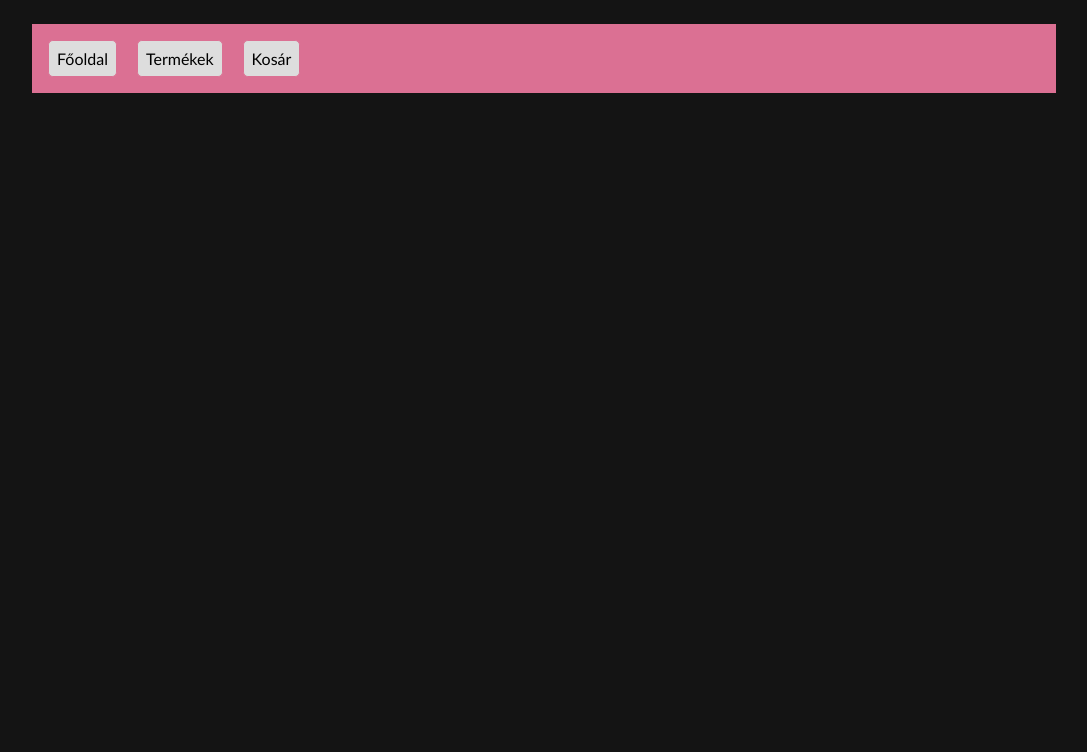
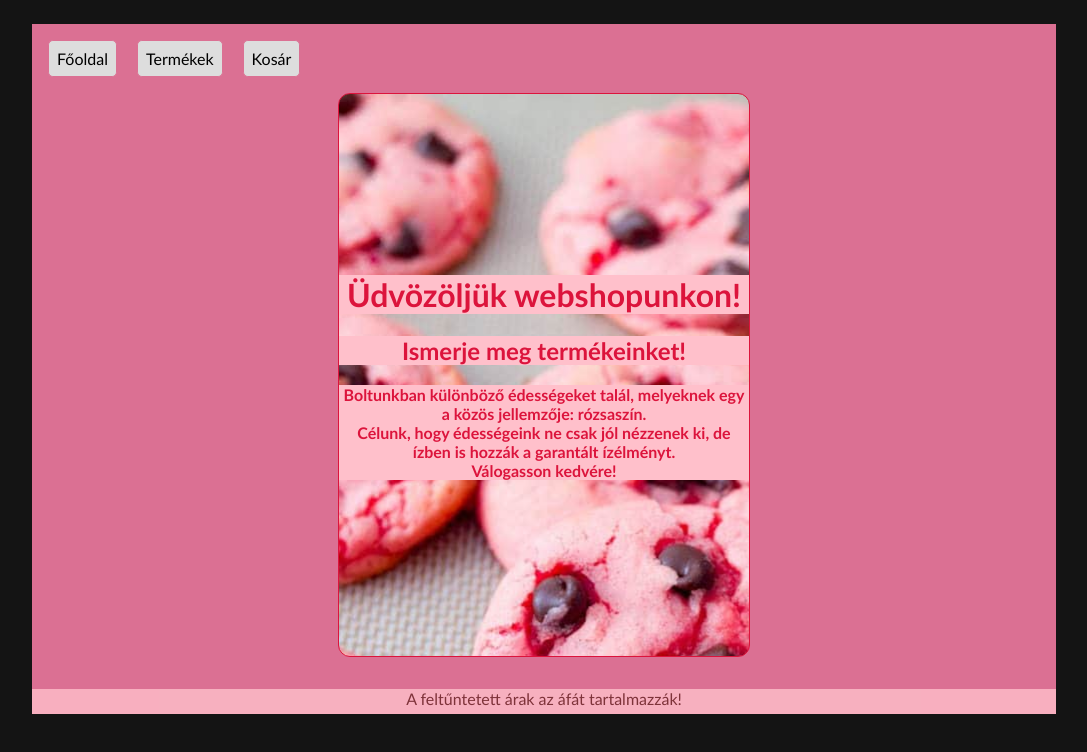
Before and after one commit to Elwyen/webaruhaz_new, a plain HTML site: page index.html in a window 1280 px wide. Shown: the whole page, without its empty margins (96-1183 px from the left). Drawn offline with nearby package versions, Linux system fonts and the light colour scheme.

Commit message:
Main page text + css

```diff
--- a/index.css
+++ b/index.css
@@ -0,0 +1,29 @@
+*{
+    --background-color1: pink;
+    --text-color1: crimson;
+}
+
+#bevezeto{
+    text-align: center;
+    margin: auto;
+    padding-block: 10rem;
+    width: 40%;
+    background-image: url(public/kepek/termekek/kep2.jpg);
+    color: var(--text-color1);
+    font-weight: 800;
+    border-radius: 0.75rem;
+    border: solid var(--text-color1) 1px;
+}
+
+h1, h2, p{
+    background-color: var(--background-color1)
+}
+
+footer{
+    opacity: 80%;
+    margin-top: 2rem;
+    padding-bottom: 6px;
+    text-align: center;
+    color: rgb(104, 36, 36);
+    background-color: var(--background-color1);
+}
--- a/index.html
+++ b/index.html
@@ -1,5 +1,5 @@
 <!DOCTYPE html>
-<html lang="en">
+<html lang="hu">
 <head>
     <meta charset="UTF-8">
     <meta name="viewport" content="width=device-width, initial-scale=1.0">
@@ -7,12 +7,25 @@
     <script src="_components\nav\nav.js"></script>
     <script type="module" src="./script.js"></script>
     <link rel="stylesheet" href="./_components/nav/nav.css">
+    <link rel="stylesheet" href="index.css">
 
-    <title>Document</title>
+    <title>Webshop csoportfeladat</title>
 
 </head>
+<body>
 
-<body>
+    <div id="bevezeto">
+        <h1>Üdvözöljük webshopunkon!</h1>
+        <h2>Ismerje meg termékeinket!</h2>
+        <p>Boltunkban különböző édességeket talál, melyeknek egy a közös jellemzője: rózsaszín.
+            <br>
+            Célunk, hogy édességeink ne csak jól nézzenek ki, de ízben is hozzák a garantált ízélményt.
+            <br>
+            Válogasson kedvére!
+        </p>
+    </div>
+
+    <footer>A feltűntetett árak az áfát tartalmazzák!</footer>
 
 
 </body>
```
